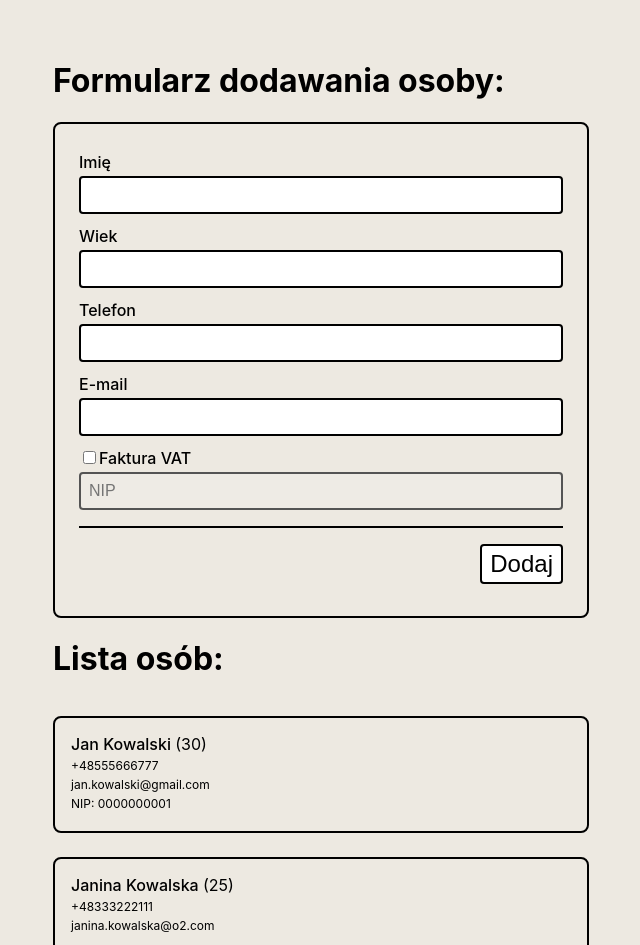
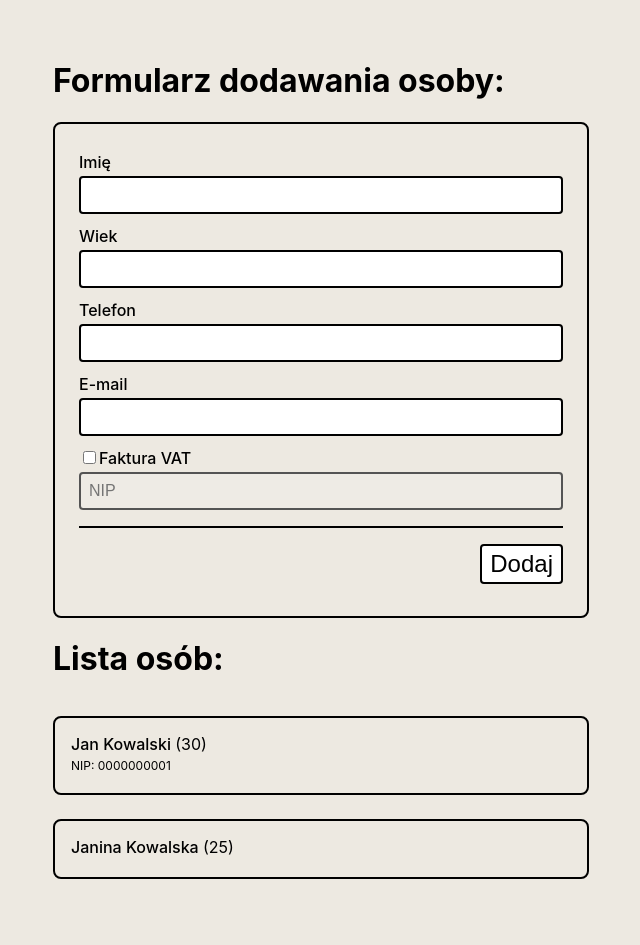
Before and after one commit to RobFyd/zr-react-hook-form, a React (Vite) app: page / in a window 1280 px wide. Shown: the top 945 px of the page, without its empty margins (319-959 px from the left). Built offline with nearby package versions, Linux system fonts and the light colour scheme.

Commit message:
refactor(App): restructure contact information into a nested object for better organization

```diff
--- a/src/App.jsx
+++ b/src/App.jsx
@@ -8,15 +8,19 @@ const initialPeople = [
   {
     name: "Jan Kowalski",
     age: 30,
-    tel: "+48555666777",
-    email: "jan.kowalski@gmail.com",
+    contact: {
+      tel: "+48555666777",
+      email: "jan.kowalski@gmail.com",
+    },
     nip: "0000000001",
   },
   {
     name: "Janina Kowalska",
     age: 25,
-    tel: "+48333222111",
-    email: "janina.kowalska@o2.com",
+    contact: {
+      tel: "+48333222111",
+      email: "janina.kowalska@o2.com",
+    },
   },
 ];
 
```
